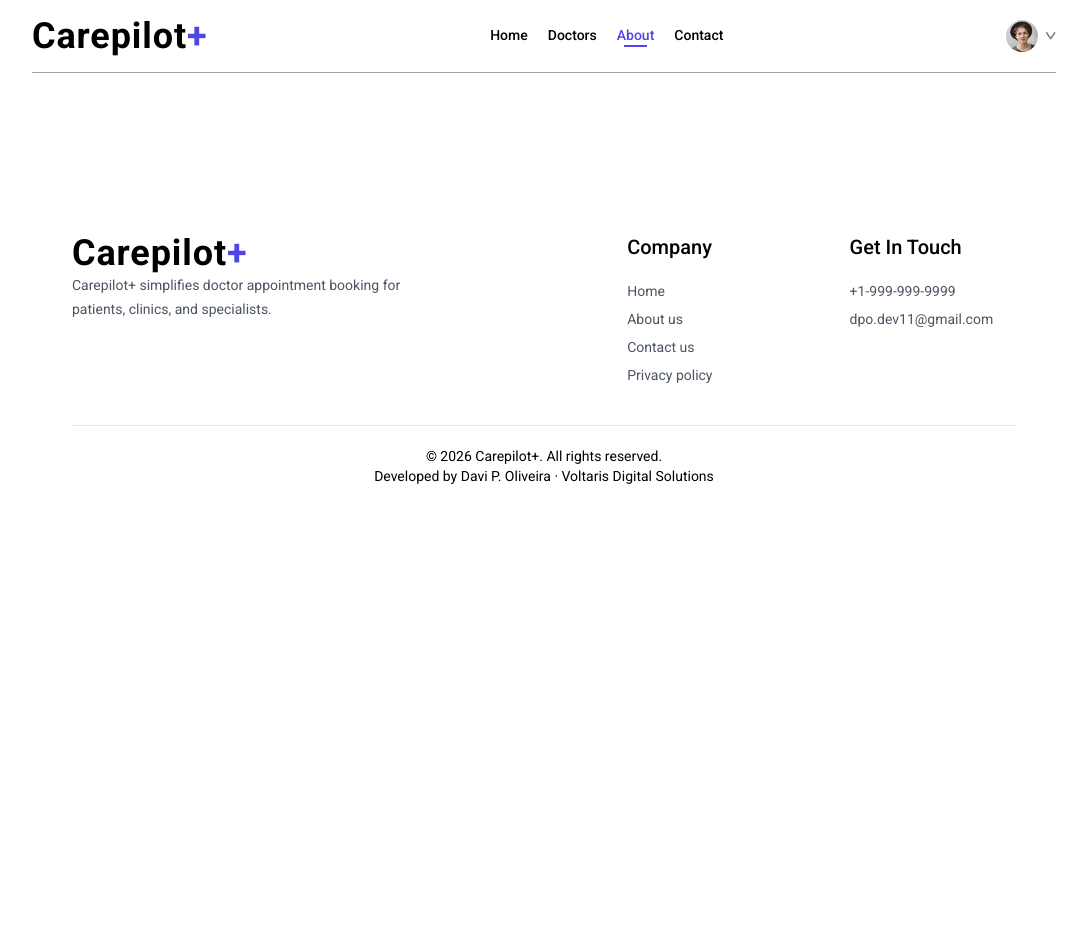
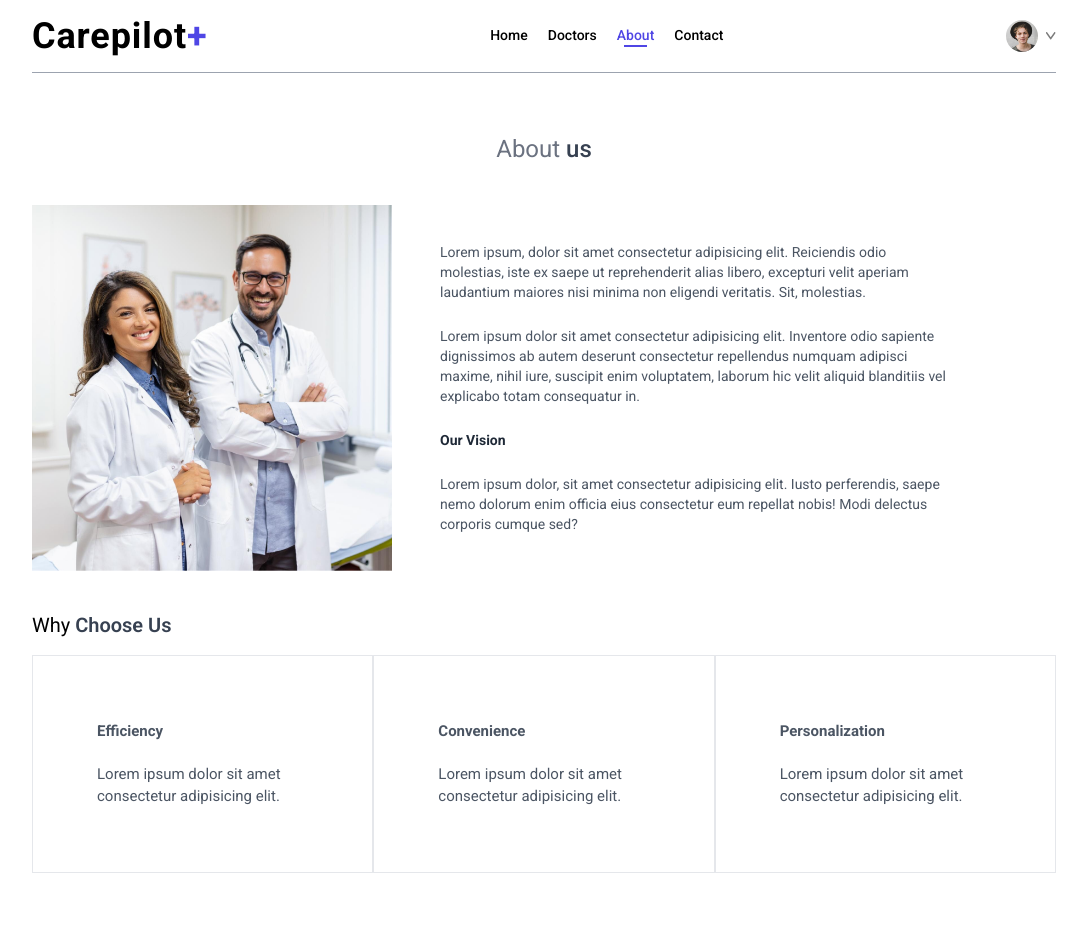
Before and after one commit to davi-p-oliveira-11/carepilot-plus, a React (Vite) app in the folder client/: page /about in a window 1280 px wide. Shown: the top 952 px of the page, without its empty margins (96-1183 px from the left). Before the commit the page ends 800 px from the top, so only its background shows below. Built offline with nearby package versions, Linux system fonts and the light colour scheme.

Commit message:
feat(client): add About Us page layout and content

```diff
--- a/client/src/pages/About.jsx
+++ b/client/src/pages/About.jsx
@@ -1,9 +1,44 @@
-import React from 'react'
+import { assets } from '../assets/assets'
 
 const About = () => {
   return (
     <div>
 
+      <div className='text-center text-2xl pt-10 text-gray-500'>
+        <p>About <span className='text-gray-700 font-medium'>us</span></p>
+      </div>
+
+      <div className='my-10 flex flex-col md:flex-row gap-12'>
+        <img className='w-full md:max-w-[360px]' src={assets.about_image} alt="" />
+        <div className='flex flex-col justify-center gap-6 md:w-2/4 text-sm text-gray-600'>
+          <p>Lorem ipsum, dolor sit amet consectetur adipisicing elit. Reiciendis odio molestias, iste ex saepe ut reprehenderit alias libero, excepturi velit aperiam laudantium maiores nisi minima non eligendi veritatis. Sit, molestias.</p>
+          <p>Lorem ipsum dolor sit amet consectetur adipisicing elit. Inventore odio sapiente dignissimos ab autem deserunt consectetur repellendus numquam adipisci maxime, nihil iure, suscipit enim voluptatem, laborum hic velit aliquid blanditiis vel explicabo totam consequatur in.</p>
+          <b className='text-gray-800'>Our Vision</b>
+          <p>Lorem ipsum dolor, sit amet consectetur adipisicing elit. Iusto perferendis, saepe nemo dolorum enim officia eius consectetur eum repellat nobis! Modi delectus corporis cumque sed?</p>
+        </div>
+      </div>
+
+      <div className='text-xl my-4'>
+        <p>Why <span className='text-gray-700 font-semibold'>Choose Us</span></p>
+      </div>
+
+      <div className='flex flex-col md:flex-row mb-20'>
+        <div className='border px-10 md:px-16 py-8 sm:py-16 flex flex-col gap-5 text-[15px] hover:bg-primary hover:text-white transition-all duration-300 text-gray-600 cursor-pointer'>
+          <b>Efficiency</b>
+          <p>Lorem ipsum dolor sit amet consectetur adipisicing elit.</p>
+        </div>
+
+        <div className='border px-10 md:px-16 py-8 sm:py-16 flex flex-col gap-5 text-[15px] hover:bg-primary hover:text-white transition-all duration-300 text-gray-600 cursor-pointer'>
+          <b>Convenience</b>
+          <p>Lorem ipsum dolor sit amet consectetur adipisicing elit.</p>
+        </div>
+
+        <div className='border px-10 md:px-16 py-8 sm:py-16 flex flex-col gap-5 text-[15px] hover:bg-primary hover:text-white transition-all duration-300 text-gray-600 cursor-pointer'>
+          <b>Personalization</b>
+          <p>Lorem ipsum dolor sit amet consectetur adipisicing elit.</p>
+        </div>
+
+      </div>
     </div>
   )
 }
```
